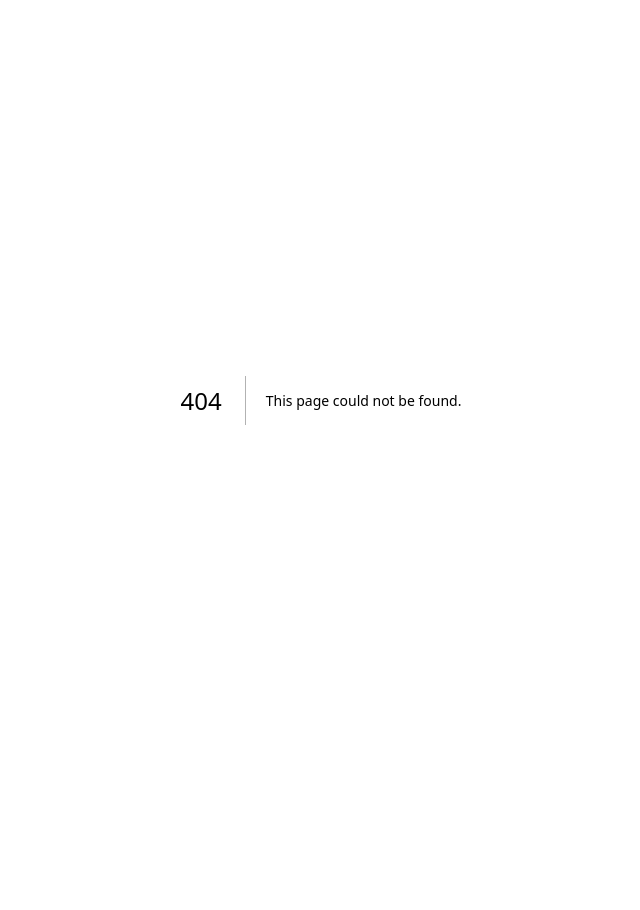
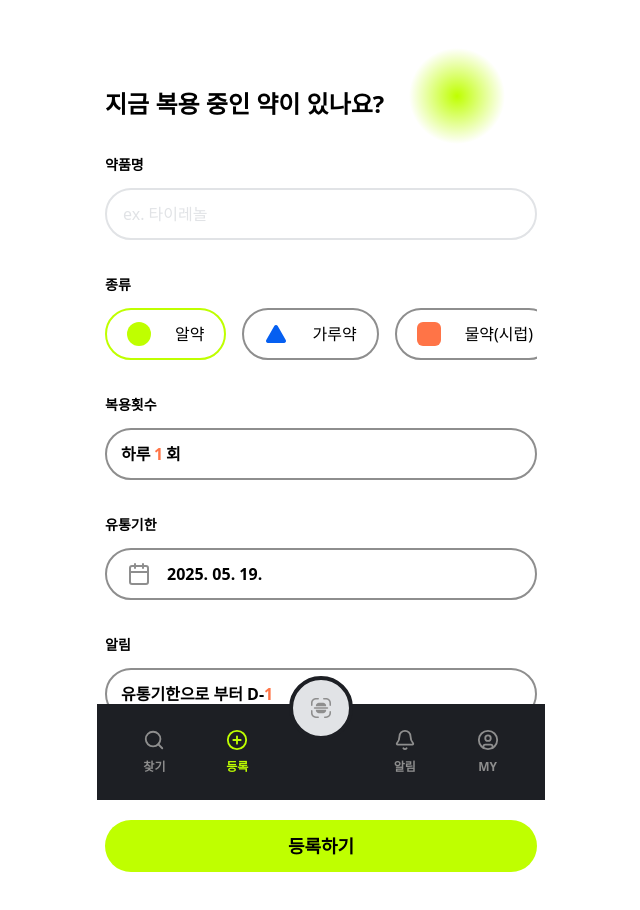
Before and after one commit to Re-pill/RePill_FE, a Next.js app: page /add in a window 1280 px wide. Before the commit this address had no page. Shown: the top 910 px of the page, without its empty margins (319-959 px from the left). Before the commit the page ends 800 px from the top, so only its background shows below. Built offline with nearby package versions, Linux system fonts and the light colour scheme.

Commit message:
feat: add bottom navbar to add page
chore: change /pills/add to /add

```diff
--- /dev/null
+++ b/src/app/add/layout.tsx
@@ -0,0 +1,14 @@
+import { BottomNav } from '@/components/bottom-nav'
+
+export default function AddLayout({
+  children
+}: Readonly<{
+  children: React.ReactNode
+}>) {
+  return (
+    <>
+      <div className='pb-32 flex flex-col'>{children}</div>
+      <BottomNav />
+    </>
+  )
+}
--- a/src/app/pills/add/page.tsx
+++ b/src/app/add/page.tsx
@@ -20,8 +20,9 @@ import { cn } from '@/utils/cn'
 import { ScrollArea, ScrollBar } from '@/components/scrollarea'
 import React from 'react'
 import { Popover, PopoverContent, PopoverTrigger } from '@/components/popover'
-import { Calendar as CalendarIcon, Plus } from 'lucide-react'
+import { Calendar as CalendarIcon, Plus, XCircle } from 'lucide-react'
 import { Calendar } from '@/components/calendar'
+import { BorderlessIconButton } from '@/components/borderless-icon-button'
 
 const pillAddSchema = z.object({
   name: z.string().min(1, {
@@ -323,8 +324,24 @@ const AddForm = () => {
                             'font-medium',
                             field.value[index] !== 0 && 'font-bold text-black'
                           )}
-                          className='text-[#FF7447]'
+                          className={cn(
+                            'text-[#FF7447]',
+                            index > 0 && 'pr-12!'
+                          )}
                         />
+                        {index > 0 && (
+                          <BorderlessIconButton
+                            className='absolute right-2 top-1.5 hover:bg-secondary-hover'
+                            onClick={(e) => {
+                              e.preventDefault()
+                              const newArray = [...field.value]
+                              newArray.splice(index, 1)
+                              field.onChange(newArray)
+                            }}
+                          >
+                            <XCircle />
+                          </BorderlessIconButton>
+                        )}
                       </PillTextInputRoot>
                     )
                   })}
@@ -362,7 +379,6 @@ const AddForm = () => {
 export default function Add() {
   return (
     <>
-      <Container>
       <div className='relative'>
         <div
           className='absolute top-10 right-8 rounded-full w-24 h-24 -z-10'
@@ -376,7 +392,6 @@ export default function Add() {
         지금 복용 중인 약이 있나요?
       </p>
       <AddForm />
-      </Container>
     </>
   )
 }
--- a/src/app/layout.tsx
+++ b/src/app/layout.tsx
@@ -1,6 +1,7 @@
 import type { Metadata } from 'next'
 import localFont from 'next/font/local'
 import './globals.css'
+import { Container } from '@/components/container'
 
 const pretendard = localFont({
   src: './fonts/PretendardVariable.woff2',
@@ -20,8 +21,10 @@ export default function RootLayout({
   children: React.ReactNode
 }>) {
   return (
-    <html lang="en">
-      <body className={`${pretendard.variable} antialiased`}>{children}</body>
+    <html lang='en'>
+      <body className={`${pretendard.variable} antialiased`}>
+        <Container>{children}</Container>
+      </body>
     </html>
   )
 }
--- a/src/components/bottom-nav.tsx
+++ b/src/components/bottom-nav.tsx
@@ -1,3 +1,5 @@
+'use client'
+
 import Link from 'next/link'
 import { cn } from '@/utils/cn'
 import { usePathname } from 'next/navigation'
@@ -17,7 +19,7 @@ const navItems: {
   {
     label: '등록',
     Icon: PlusCircle,
-    href: '/pills/add'
+    href: '/add'
   },
   {
     label: '스캔',
```
Also changed, not shown: 1 other file (tests, documents, lock files or other folders). Lines whose indentation alone changed are shown as unchanged.
